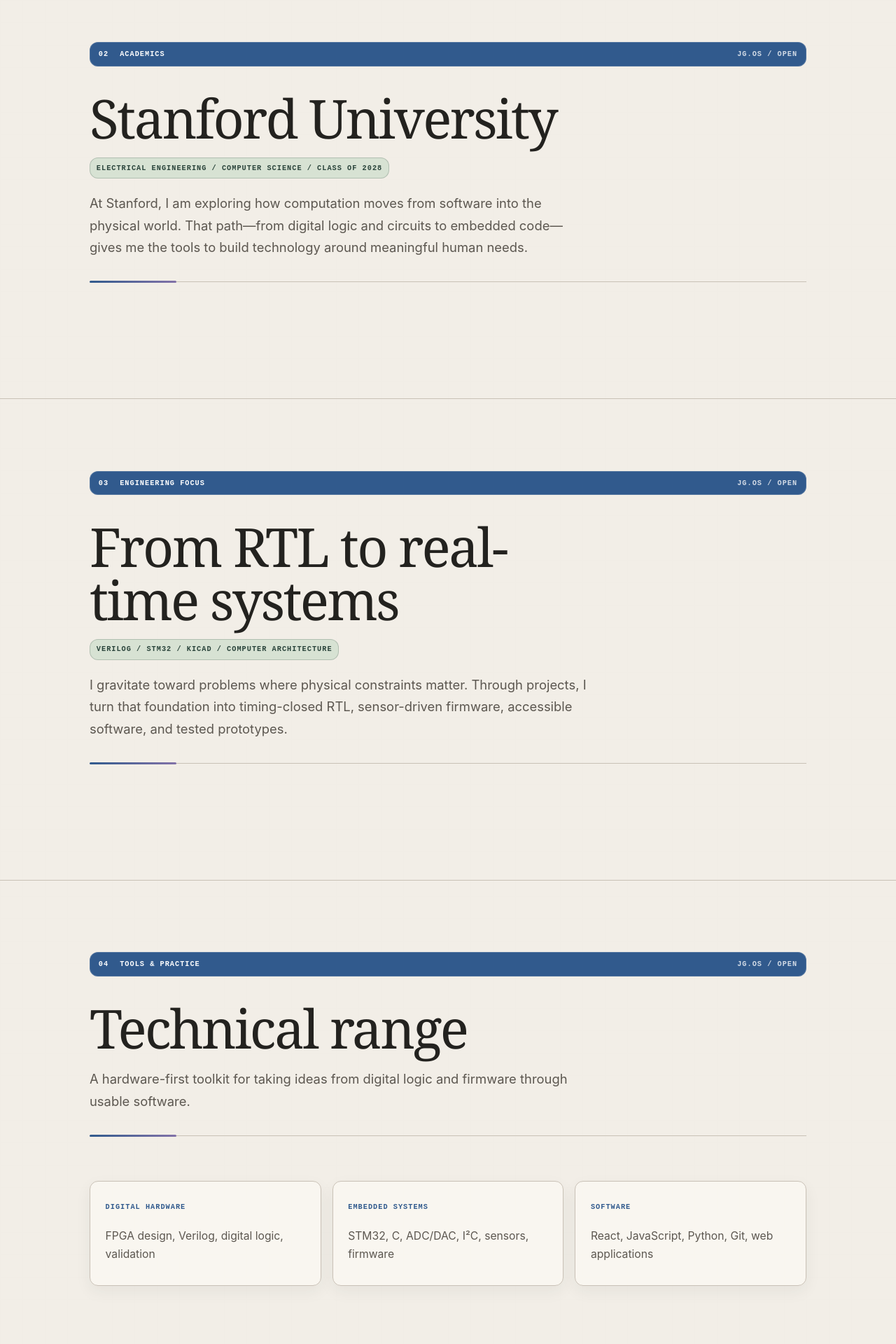
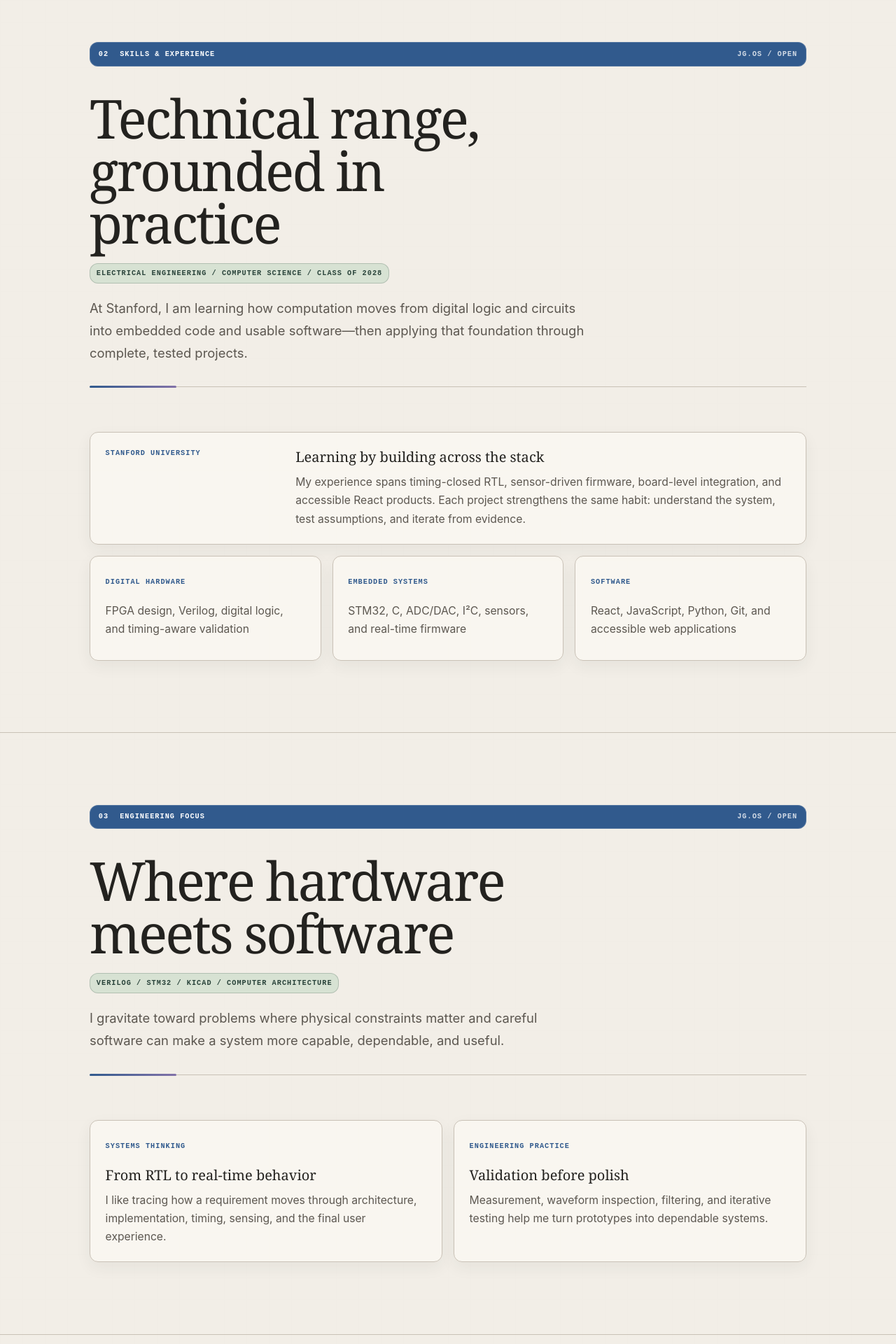
Before and after one commit to JasonG77/Personal-Website, a React (Vite) app: page /about in a window 1280 px wide. Shown: the part 1760-3680 px from the top of the page at 70% size. Built offline with nearby package versions, Linux system fonts and the light colour scheme; the HTML template or start-up script is replaced by a standard one.

Commit message:
Consolidate About page sections

```diff
--- a/src/components/ArchiveDetails.jsx
+++ b/src/components/ArchiveDetails.jsx
@@ -1,50 +1,70 @@
 /* eslint-disable react/prop-types */
-import { ArchiveHeader, PageContainer } from "./system/DesignSystem";
+import { ArchiveHeader, ContentCard, MetaLabel, PageContainer } from "./system/DesignSystem";
 
-const entries = [
+const focusCards = [
   {
-    id: "academics",
-    number: "02",
-    label: "ACADEMICS",
-    title: "Stanford University",
-    meta: "ELECTRICAL ENGINEERING / COMPUTER SCIENCE / CLASS OF 2028",
-    body: "At Stanford, I am exploring how computation moves from software into the physical world. That path—from digital logic and circuits to embedded code—gives me the tools to build technology around meaningful human needs.",
+    label: "SYSTEMS THINKING",
+    title: "From RTL to real-time behavior",
+    body: "I like tracing how a requirement moves through architecture, implementation, timing, sensing, and the final user experience.",
   },
   {
-    id: "experience",
-    number: "03",
-    label: "ENGINEERING FOCUS",
-    title: "From RTL to real-time systems",
-    meta: "VERILOG / STM32 / KICAD / COMPUTER ARCHITECTURE",
-    body: "I gravitate toward problems where physical constraints matter. Through projects, I turn that foundation into timing-closed RTL, sensor-driven firmware, accessible software, and tested prototypes.",
-  },
-  {
-    id: "aspirations",
-    number: "06",
-    label: "ASPIRATIONS",
-    title: "Technology with wider access",
-    meta: "EDUCATION / SOCIAL GOOD / EQUITABLE DESIGN",
-    body: "My long-term goal is to expand access to high-quality learning by creating practical, affordable technology that works for communities too often left out of the design process.",
+    label: "ENGINEERING PRACTICE",
+    title: "Validation before polish",
+    body: "Measurement, waveform inspection, filtering, and iterative testing help me turn prototypes into dependable systems.",
   },
 ];
 
-const EntryList = ({ entriesToShow }) => (
-  <>
-    {entriesToShow.map((entry) => (
-      <section key={entry.id} id={entry.id} className="archive-section">
-        <PageContainer>
-          <ArchiveHeader
-            number={entry.number}
-            label={entry.label}
-            title={entry.title}
-            meta={entry.meta}
-            intro={entry.body}
-          />
-        </PageContainer>
-      </section>
+const goalCards = [
+  {
+    label: "BUILDING NOW",
+    title: "Hardware and software that respond to people",
+    body: "I am exploring embedded devices, FPGA systems, and accessible applications that translate complex technology into useful action.",
+  },
+  {
+    label: "LONG-TERM GOAL",
+    title: "Education without geographic barriers",
+    body: "I want to create practical, affordable tools that give more people access to high-quality learning, regardless of where they begin or live.",
+  },
+];
+
+const DetailCards = ({ cards }) => (
+  <div className="detail-card-grid">
+    {cards.map((card) => (
+      <ContentCard key={card.label} className="detail-card">
+        <MetaLabel>{card.label}</MetaLabel>
+        <h3>{card.title}</h3>
+        <p>{card.body}</p>
+      </ContentCard>
     ))}
-  </>
+  </div>
 );
 
-export const AcademicExperience = () => <EntryList entriesToShow={entries.slice(0, 2)} />;
-export const AspirationsSection = () => <EntryList entriesToShow={entries.slice(2)} />;
+export const EngineeringFocusSection = () => (
+  <section id="engineering-focus" className="archive-section">
+    <PageContainer>
+      <ArchiveHeader
+        number="03"
+        label="ENGINEERING FOCUS"
+        title="Where hardware meets software"
+        meta="VERILOG / STM32 / KICAD / COMPUTER ARCHITECTURE"
+        intro="I gravitate toward problems where physical constraints matter and careful software can make a system more capable, dependable, and useful."
+      />
+      <DetailCards cards={focusCards} />
+    </PageContainer>
+  </section>
+);
+
+export const BuildingGoalsSection = () => (
+  <section id="building-goals" className="archive-section">
+    <PageContainer>
+      <ArchiveHeader
+        number="04"
+        label="WHAT I’M BUILDING / GOALS"
+        title="Technology with wider access"
+        meta="EMBEDDED SYSTEMS / EDUCATION TECHNOLOGY / SOCIAL GOOD"
+        intro="The thread through my work is using technical depth to reduce barriers—first through systems that solve immediate problems, and eventually through equitable education technology."
+      />
+      <DetailCards cards={goalCards} />
+    </PageContainer>
+  </section>
+);
--- a/src/components/SkillsSection.jsx
+++ b/src/components/SkillsSection.jsx
@@ -1,20 +1,30 @@
 import { ArchiveHeader, ContentCard, MetaLabel, PageContainer } from "./system/DesignSystem";
 
 const groups = [
-  ["DIGITAL HARDWARE", "FPGA design, Verilog, digital logic, validation"],
-  ["EMBEDDED SYSTEMS", "STM32, C, ADC/DAC, I²C, sensors, firmware"],
-  ["SOFTWARE", "React, JavaScript, Python, Git, web applications"],
+  ["DIGITAL HARDWARE", "FPGA design, Verilog, digital logic, and timing-aware validation"],
+  ["EMBEDDED SYSTEMS", "STM32, C, ADC/DAC, I²C, sensors, and real-time firmware"],
+  ["SOFTWARE", "React, JavaScript, Python, Git, and accessible web applications"],
 ];
 
-export const SkillsSection = () => (
-  <section id="skills" className="archive-section">
+export const SkillsExperienceSection = () => (
+  <section id="skills-experience" className="archive-section">
     <PageContainer>
       <ArchiveHeader
-        number="04"
-        label="TOOLS & PRACTICE"
-        title="Technical range"
-        intro="A hardware-first toolkit for taking ideas from digital logic and firmware through usable software."
+        number="02"
+        label="SKILLS & EXPERIENCE"
+        title="Technical range, grounded in practice"
+        meta="ELECTRICAL ENGINEERING / COMPUTER SCIENCE / CLASS OF 2028"
+        intro="At Stanford, I am learning how computation moves from digital logic and circuits into embedded code and usable software—then applying that foundation through complete, tested projects."
       />
+
+      <ContentCard className="skills-experience-summary">
+        <MetaLabel>STANFORD UNIVERSITY</MetaLabel>
+        <div>
+          <h3>Learning by building across the stack</h3>
+          <p>My experience spans timing-closed RTL, sensor-driven firmware, board-level integration, and accessible React products. Each project strengthens the same habit: understand the system, test assumptions, and iterate from evidence.</p>
+        </div>
+      </ContentCard>
+
       <div className="skill-card-grid">
         {groups.map(([title, detail]) => (
           <ContentCard key={title} className="skill-card">
--- a/src/index.css
+++ b/src/index.css
@@ -574,6 +574,21 @@
 .skill-card-grid { display: grid; grid-template-columns: repeat(3, 1fr); gap: 1rem; }
 .skill-card { min-height: 150px; padding: 1.35rem; }
 .skill-card p { margin-top: 1.25rem; color: var(--ds-muted); font-size: .98rem; line-height: 1.65; }
+.skills-experience-summary {
+  display: grid;
+  grid-template-columns: minmax(140px, .35fr) minmax(0, 1fr);
+  gap: 1.5rem;
+  align-items: start;
+  margin-bottom: 1rem;
+  padding: 1.35rem;
+}
+.skills-experience-summary h3,
+.detail-card h3 { margin: 0 0 .7rem; font-size: 1.25rem; line-height: 1.25; }
+.skills-experience-summary p,
+.detail-card p { color: var(--ds-muted); font-size: .98rem; line-height: 1.68; }
+.detail-card-grid { display: grid; grid-template-columns: repeat(2, minmax(0, 1fr)); gap: 1rem; }
+.detail-card { min-height: 190px; padding: 1.35rem; }
+.detail-card h3 { margin-top: 1.2rem; }
 
 .project-list { display: grid; gap: 1.25rem; }
 .project-list .project-card {
@@ -648,8 +663,11 @@
   .about-hero-grid,
   .project-list .project-card { grid-template-columns: 1fr; }
   .project-card:nth-child(even) .project-copy { order: initial; }
+  .skills-experience-summary,
+  .detail-card-grid,
   .skill-card-grid,
   .contact-card-grid { grid-template-columns: 1fr; }
+  .detail-card { min-height: 0; }
   .about-current-grid { grid-template-columns: 1fr; }
   .about-current-grid .content-card { min-height: 0; }
 }
--- a/src/pages/AboutPage.jsx
+++ b/src/pages/AboutPage.jsx
@@ -1,13 +1,13 @@
 import { AboutSection } from "../components/AboutSection";
-import { AcademicExperience, AspirationsSection } from "../components/ArchiveDetails";
-import { SkillsSection } from "../components/SkillsSection";
+import { BuildingGoalsSection, EngineeringFocusSection } from "../components/ArchiveDetails";
+import { SkillsExperienceSection } from "../components/SkillsSection";
 import { PageShell } from "../components/system/PageShell";
 
 export const AboutPage = () => (
   <PageShell>
     <AboutSection />
-    <AcademicExperience />
-    <SkillsSection />
-    <AspirationsSection />
+    <SkillsExperienceSection />
+    <EngineeringFocusSection />
+    <BuildingGoalsSection />
   </PageShell>
 );
```
